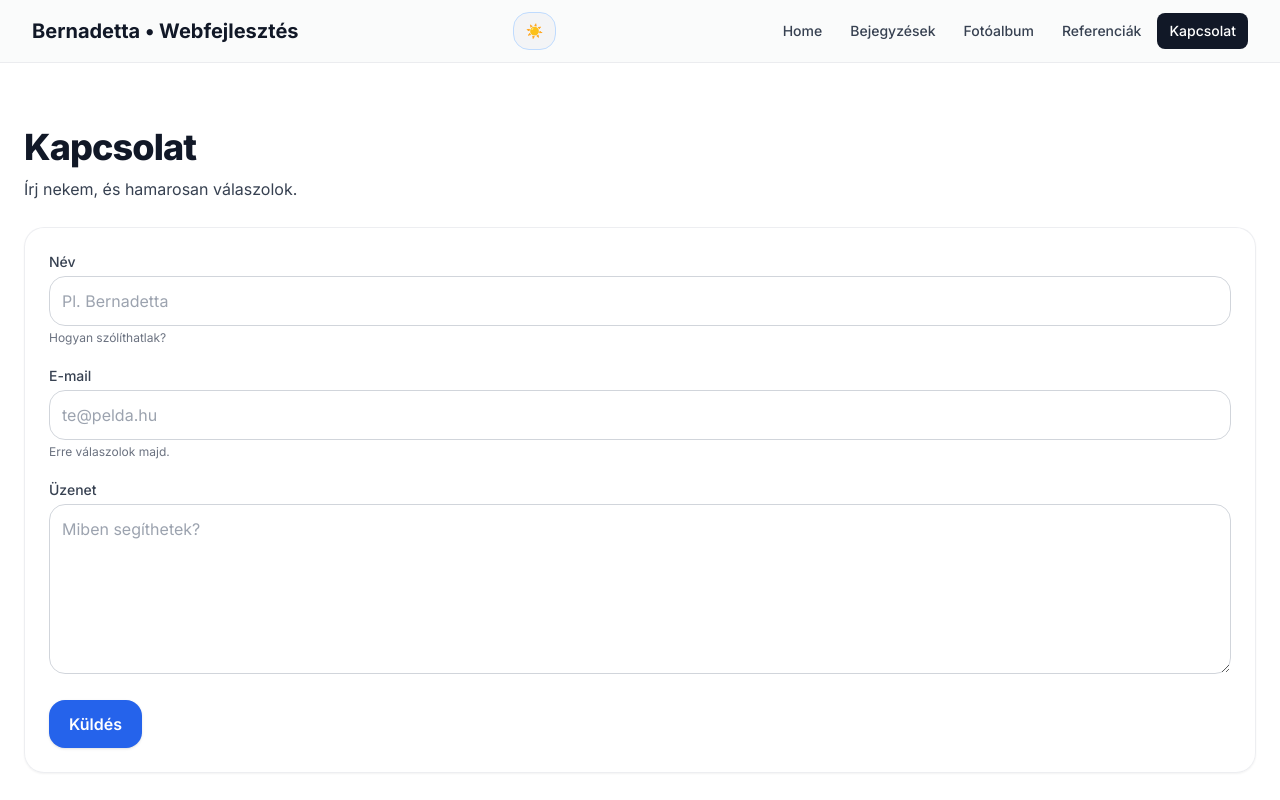
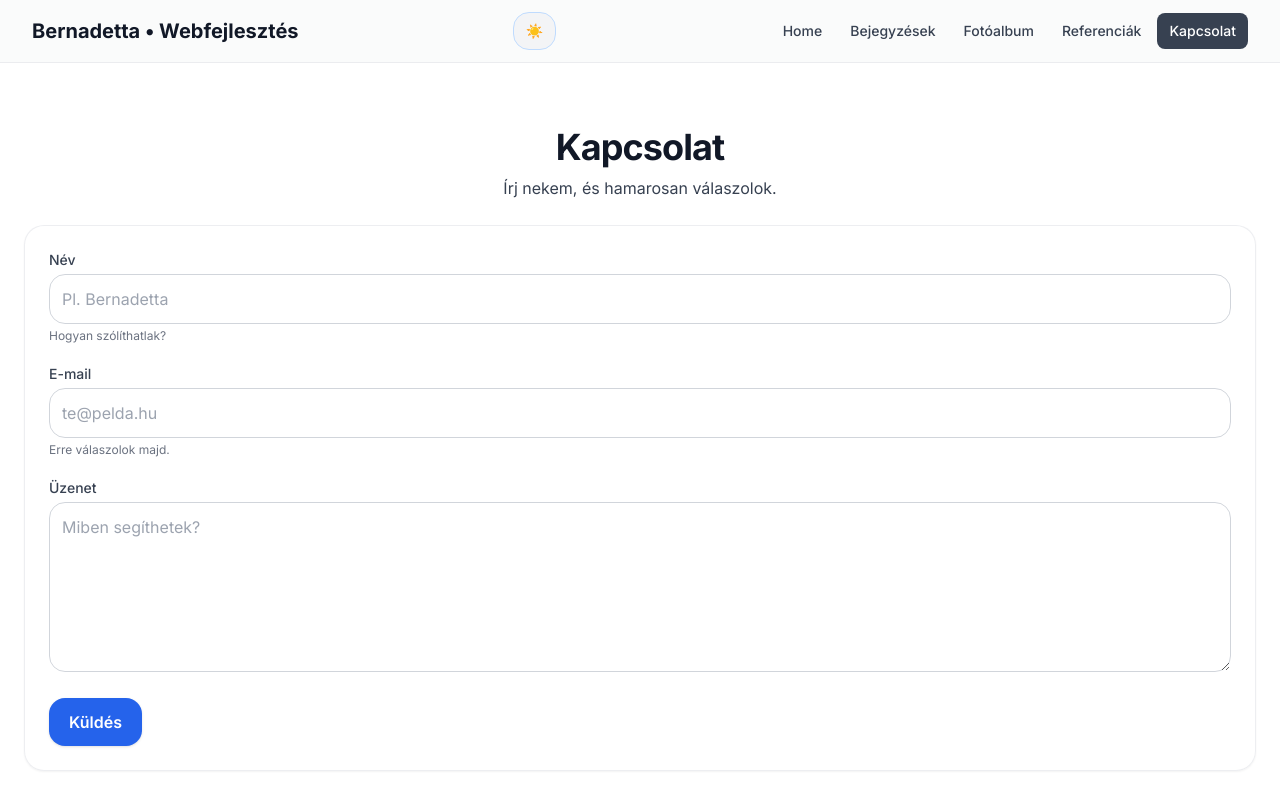
Before and after one commit to butus77/probaprojekt, a Next.js app: page /kapcsolat in a window 1280 px wide. Shown: the top 800 px of the page. Built offline with nearby package versions, Linux system fonts and the light colour scheme.

Commit message:
chore: save local changes

```diff
--- a/app/kapcsolat/page.tsx
+++ b/app/kapcsolat/page.tsx
@@ -8,8 +8,8 @@ export const metadata = {
 export default function KapcsolatPage() {
   return (
     <section className="section max-w-2xl">
-      <h1>Kapcsolat</h1>
-      <p className="mt-2">Írj nekem, és hamarosan válaszolok.</p>
+      <h1 className="text-center text-3xl md:text-4xl font-bold tracking-tight">Kapcsolat</h1>
+      <p className="mt-2 text-center leading-relaxed max-w-prose mx-auto">Írj nekem, és hamarosan válaszolok.</p>
       <div className="mt-6">
         <ContactForm />
       </div>
--- a/app/page.tsx
+++ b/app/page.tsx
@@ -24,7 +24,7 @@ export default function HomePage() {
             </span>
           </h1>
 
-          <p className="mt-4 leading-relaxed text-gray-700 dark:text-gray-300">
+          <p className="mt-5 text-lg md:text-xl leading-relaxed text-gray-700 dark:text-gray-300 max-w-prose mx-auto">
             Modern, letisztult és gyors weboldalakat készítek, amelyek minden
             eszközön kiválóan működnek.
           </p>
--- a/components/NavLink.tsx
+++ b/components/NavLink.tsx
@@ -15,7 +15,7 @@ export default function NavLink({ href, children }: Props) {
       className={[
         "px-3 py-2 rounded-lg text-sm font-medium transition",
         active
-          ? "bg-gray-900 text-white dark:bg-white dark:text-gray-900"
+          ? "bg-gray-700 text-white dark:bg-white dark:text-gray-900"
           : "text-gray-700 hover:bg-gray-100 dark:text-gray-300 dark:hover:bg-gray-800",
       ].join(" ")}
       aria-current={active ? "page" : undefined}
--- a/lib/site.ts
+++ b/lib/site.ts
@@ -5,7 +5,7 @@ export const social = {
   github:    'https://github.com/butus77/probaprojekt',
   x:         'https://x.com/Bernade84920252',
   youtube:   '',
-  email:     'mailto:gob0504@gmail.com',
+  /*email:     'mailto:gob0504@gmail.com',*/
   phone:     '',
 };
 
```
